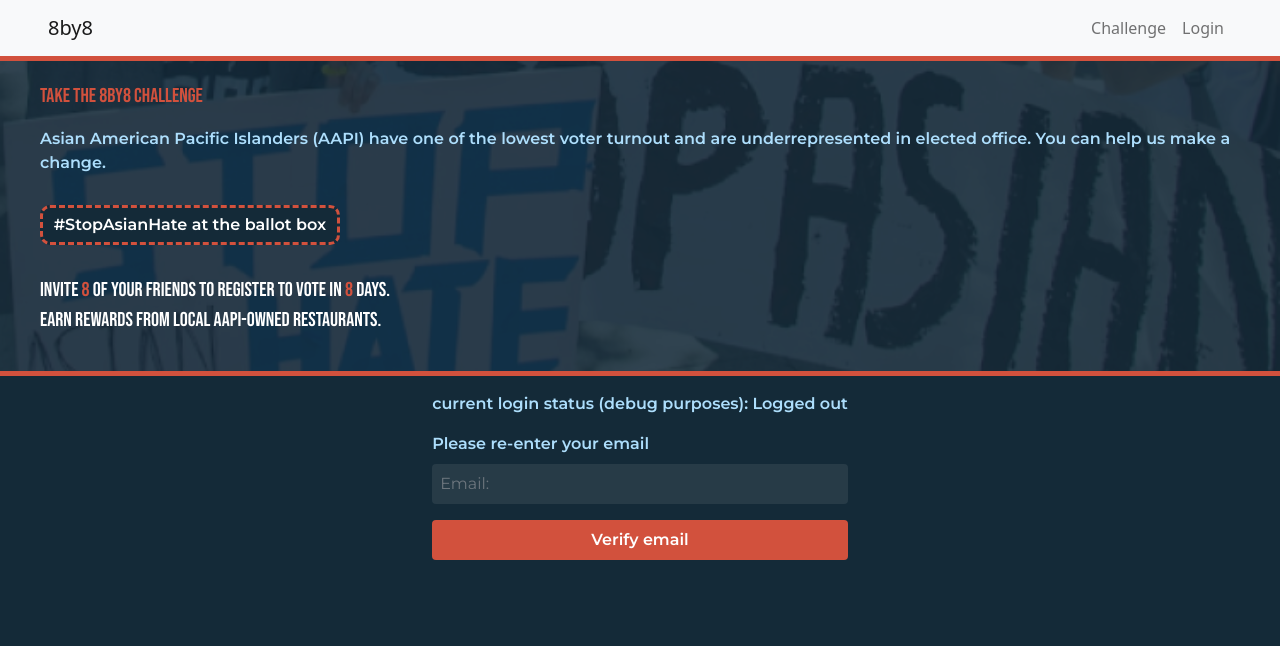
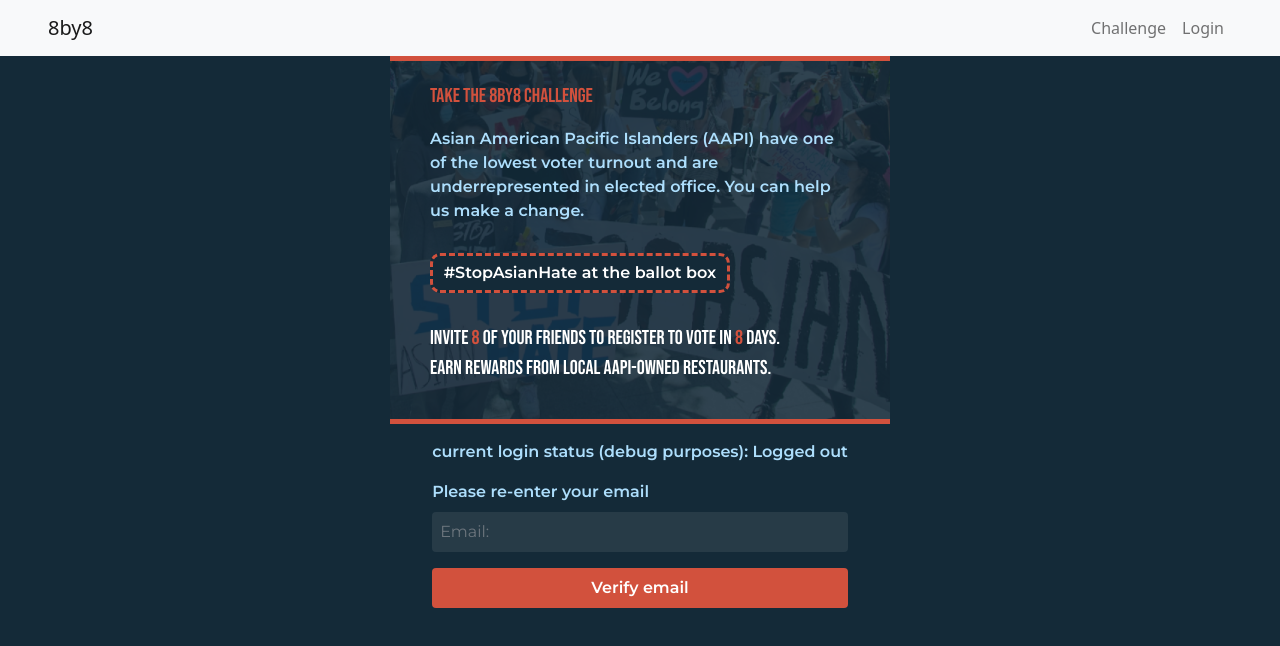
Before and after one commit to 8by8-org/web-app, a React (Create React App) app: page /login in a window 1280 px wide. Shown: the top 646 px of the page. Built offline with nearby package versions, Linux system fonts and the light colour scheme; no server answers.

Commit message:
max-width for the entire app container

```diff
--- a/src/components/App.css
+++ b/src/components/App.css
@@ -1,5 +1,13 @@
 #root {
-    background-color: #142a38;
-    color: white;
-    height: 100vh;
+  background-color: #142a38;
+  color: white;
+  height: 100vh;
 }
+#app-outer-wrapper {
+  display: flex;
+  justify-content: center;
+  width: 100%;
+}
+#app-wrapper {
+  max-width: 500px;
+}
--- a/src/components/App.js
+++ b/src/components/App.js
@@ -14,6 +14,8 @@ function App() {
         <>
             <AuthProvider>
                 <SiteNavbar />
+                <div id='app-outer-wrapper'>
+                    <div id='app-wrapper'>
                         <Router>
                             <Switch>
                                 <Route exact path='/' component={LandingPage} />
@@ -22,6 +24,8 @@ function App() {
                                 <PrivateRoute path='/logout' component={Logout} />
                             </Switch>
                         </Router>
+                    </div>
+                </div>
             </AuthProvider>
         </>
     );
--- a/src/components/ChallengePage.css
+++ b/src/components/ChallengePage.css
@@ -1,8 +1,4 @@
 @import url("https://fonts.googleapis.com/css2?family=Montserrat:wght@600&display=swap");
-
-.challenge-wrapper {
-  max-width: 500px;
-}
 
 .primary {
   color: #d2513d;
--- a/src/components/ChallengePage.js
+++ b/src/components/ChallengePage.js
@@ -12,7 +12,7 @@ export default function ChallengePage() {
         togglePopupVisible(!popupVisible);
     }
     return (
-        <Container fluid className="py-4 px-5 challenge-wrapper" >
+        <Container fluid className="py-4 px-5" >
             <div>
                 <p className="primary">Your Challenge Badges</p>
                 <p className="secondary">Thanks for taking on the 8by8 Challenge! You will earn a badge for each friend who responds to your invite. Earn 8 to win! See restaurant rewards</p>
```
Lines whose indentation alone changed are shown as unchanged.
